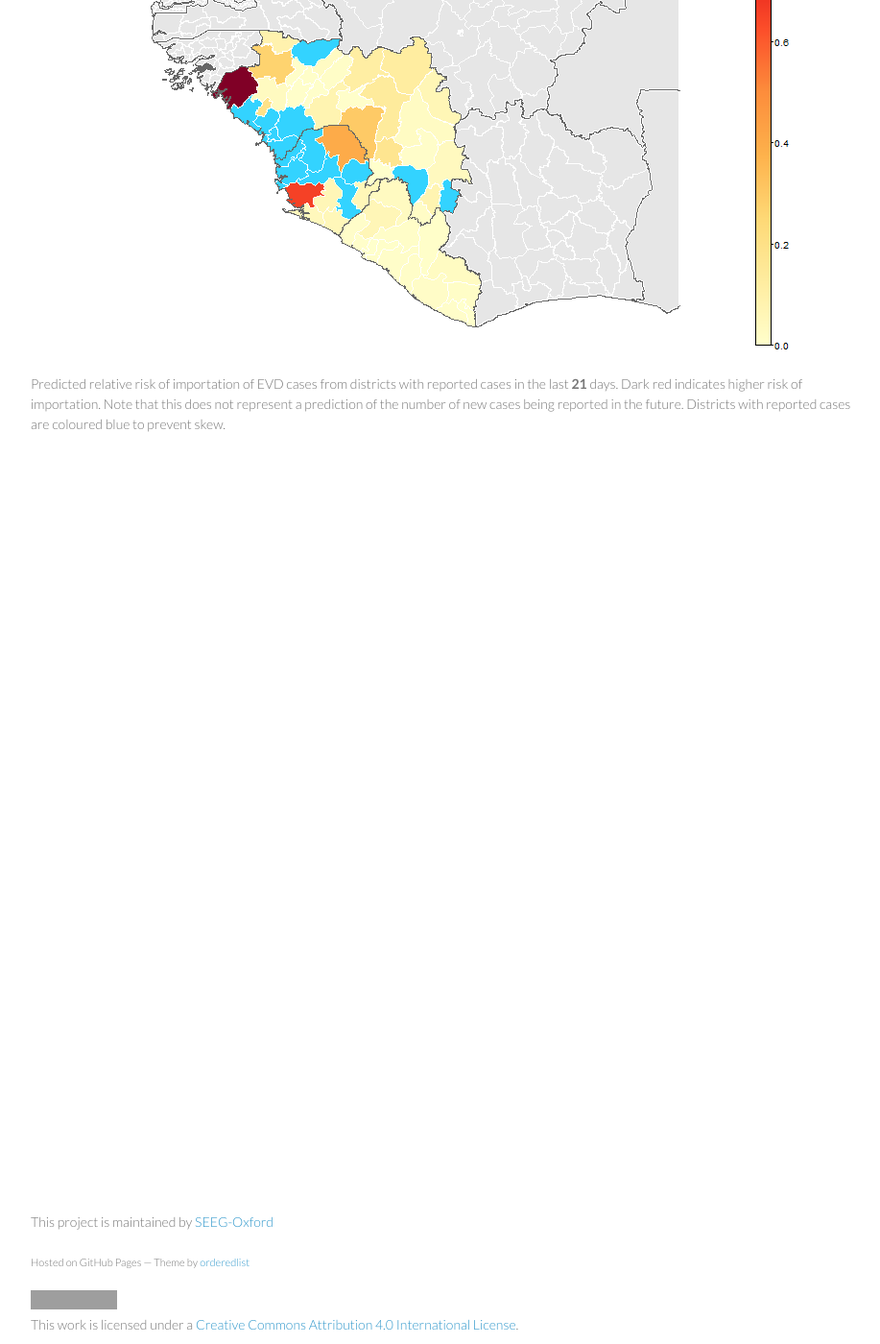
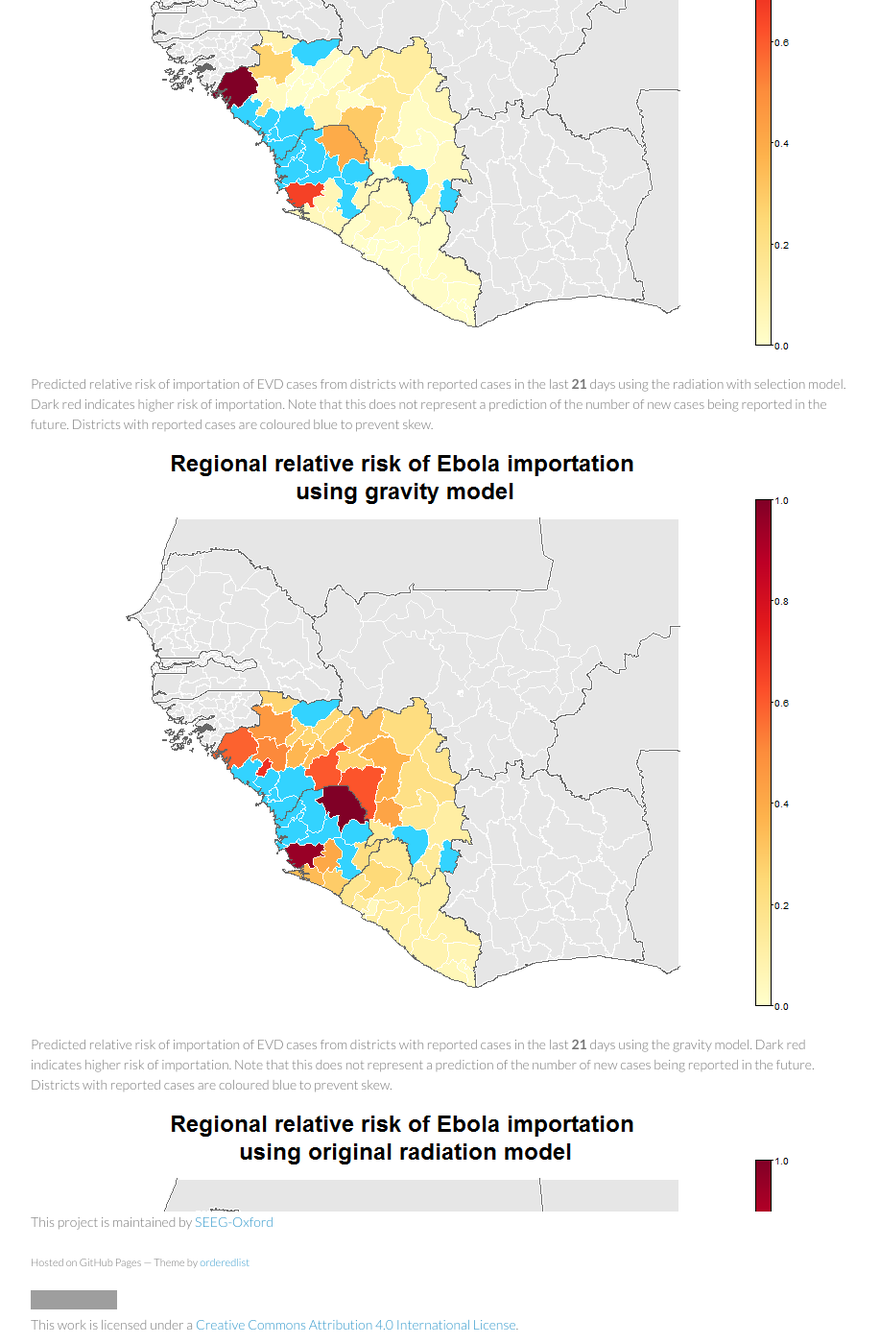
Before and after one commit to SEEG-Oxford/ebola-spread, a Jekyll site: the page built from local-risk.md, in a window 1280 px wide and 1400 px high, scrolled down 736 px. Shown: the whole window at 96% size, without its empty margins (178-1095 px from the left). Built offline with Jekyll 4.4.1, drawn with Linux system fonts in a browser that asks for light colours; Markdown is read by kramdown in place of the engine named in the settings; some of the changed text lies outside the part shown; grey boxes are pictures that could not be loaded.

Commit message:
Add new regional prediction maps

```diff
--- a/local-risk.md
+++ b/local-risk.md
@@ -13,6 +13,14 @@ The aim of this analysis is to produce a regional, district level metric of the
 
 ### Latest data as of 20 March 2015
 
+<a href="images/regional_prediction_radsel_france_large.png"><img src="images/regional_prediction_radsel_france.png" /></a>
+Predicted relative risk of importation of EVD cases from districts with reported cases in the last <b>21</b> days using the radiation with selection model. Dark red indicates higher risk of importation. Note that this does not represent a prediction of the number of new cases being reported in the future. Districts with reported cases are coloured blue to prevent skew.
 
-<a href="images/regional_prediction_radsel_france_large.png"><img src="images/regional_prediction_radsel_france.png" /></a>
-Predicted relative risk of importation of EVD cases from districts with reported cases in the last <b>21</b> days. Dark red indicates higher risk of importation. Note that this does not represent a prediction of the number of new cases being reported in the future. Districts with reported cases are coloured blue to prevent skew.
+<a href="images/regional_prediction_gravity_france_large.png"><img src="images/regional_prediction_gravity_france.png" /></a>
+Predicted relative risk of importation of EVD cases from districts with reported cases in the last <b>21</b> days using the gravity model. Dark red indicates higher risk of importation. Note that this does not represent a prediction of the number of new cases being reported in the future. Districts with reported cases are coloured blue to prevent skew.
+
+<a href="images/regional_prediction_radiation_france_large.png"><img src="images/regional_prediction_radiation_france.png" /></a>
+Predicted relative risk of importation of EVD cases from districts with reported cases in the last <b>21</b> days using the original radiation model. Dark red indicates higher risk of importation. Note that this does not represent a prediction of the number of new cases being reported in the future. Districts with reported cases are coloured blue to prevent skew.
+
+<a href="images/regional_prediction_uniform_france_large.png"><img src="images/regional_prediction_uniform_france.png" /></a>
+Predicted relative risk of importation of EVD cases from districts with reported cases in the last <b>21</b> days using the uniform selection model. Dark red indicates higher risk of importation. Note that this does not represent a prediction of the number of new cases being reported in the future. Districts with reported cases are coloured blue to prevent skew.
```
Also changed, not shown: images/regional_prediction_gravity_france.png (added), images/regional_prediction_gravity_france_large.png (added), images/regional_prediction_radiation_france.png (added), images/regional_prediction_radiation_france_large.png (added), images/regional_prediction_uniform_france.png (added), images/regional_prediction_uniform_france_large.png (added).
